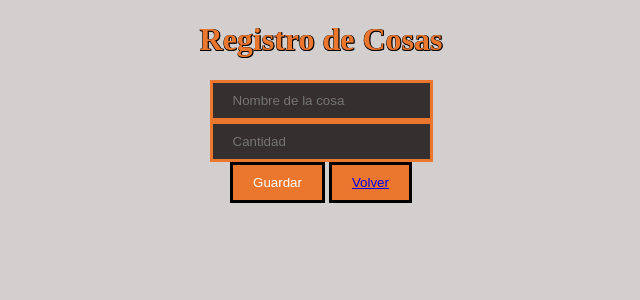
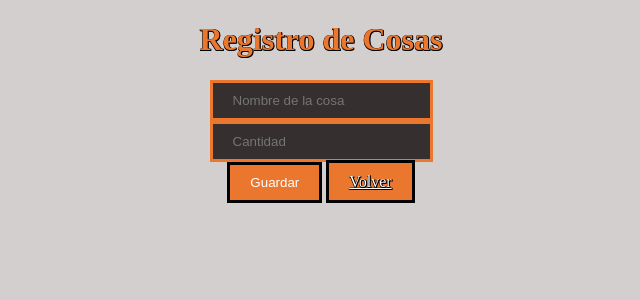
Before and after one commit to watefa1/capacitacion_gguevara, a CodeIgniter app: page /database/index.php/registrodecosas/save in a window 1280 px wide. Shown: the top 300 px of the page, without its empty margins (319-959 px from the left). Run offline with CodeIgniter, Linux system fonts and the light colour scheme; data that the repository does not hold is empty.

Commit message:
ajuste de clase en un boton

```diff
--- a/application/views/registrodecosas.php
+++ b/application/views/registrodecosas.php
@@ -28,8 +28,8 @@ defined('BASEPATH') OR exit('No direct script access allowed');
 </div>
 <input type="submit" value="Guardar" class="my-button">
 	</form>
-	<button class="my-button">
-  		<a href="/cosas">Volver</a>
+	<button">
+  		<a href="/cosas" class='my-button'>Volver</a>
 	</button> </center>
 </body>
 </html>
```
